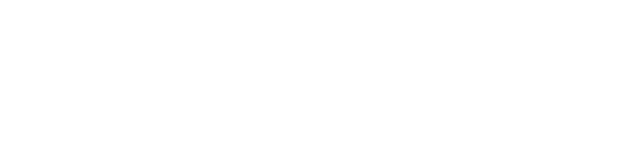
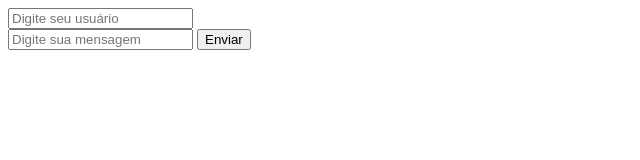
Before and after one commit to lucas-lm/simple-chat, a website: page public/index.html in a window 1280 px wide. Shown: the whole page, without its empty margins (0-640 px from the left). Drawn offline with nearby package versions, Linux system fonts and the light colour scheme.

Commit message:
initial configuration

```diff
--- a/public/index.html
+++ b/public/index.html
@@ -6,5 +6,12 @@
     <title>Simple Chat</title>
     <script src="https://cdnjs.cloudflare.com/ajax/libs/socket.io/2.3.0/socket.io.js"></script>
   </head>
-  <body></body>
+  <body>
+    <form id="chat">
+      <input type="text" name="username" placeholder="Digite seu usuário" />
+      <div id="messages"></div>
+      <input type="text" name="message" placeholder="Digite sua mensagem" />
+      <button type="submit">Enviar</button>
+    </form>
+  </body>
 </html>
```
Also changed, not shown: package.json (+7 -1 lines), 1 other file.
